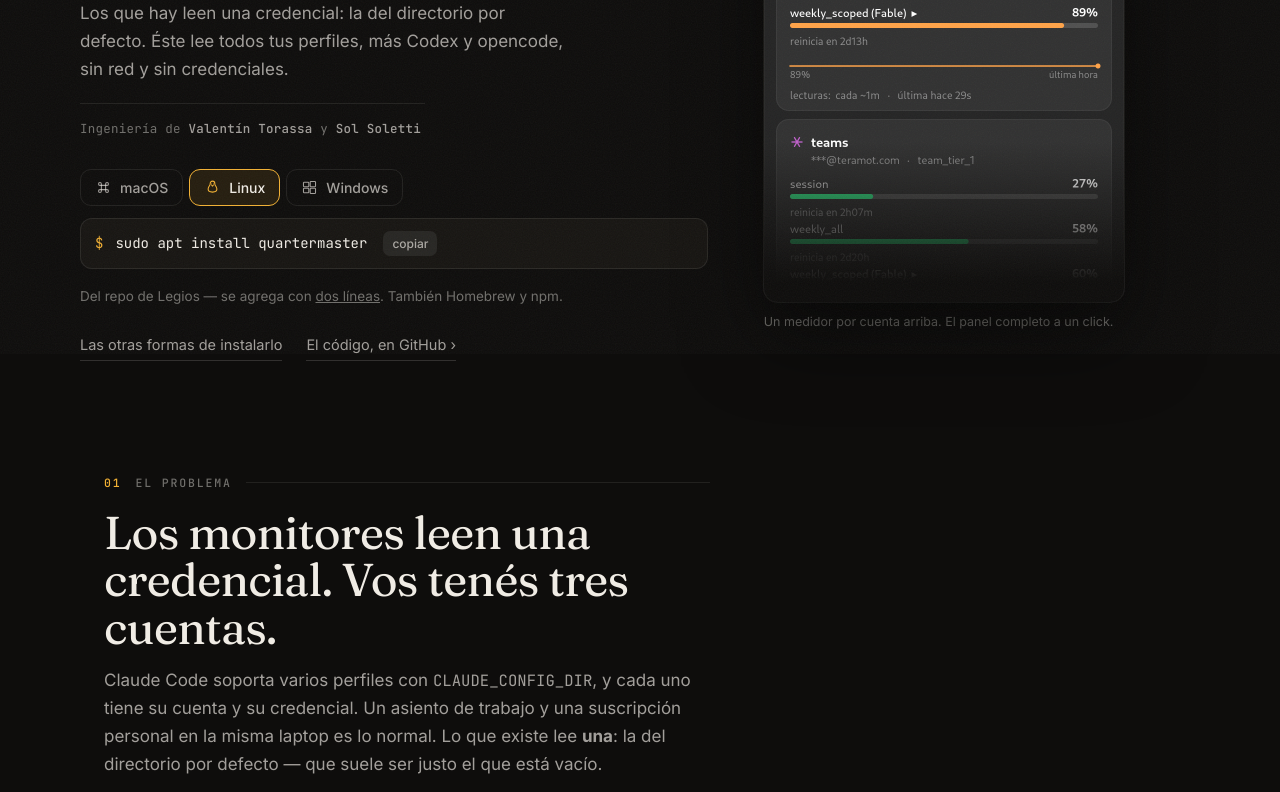
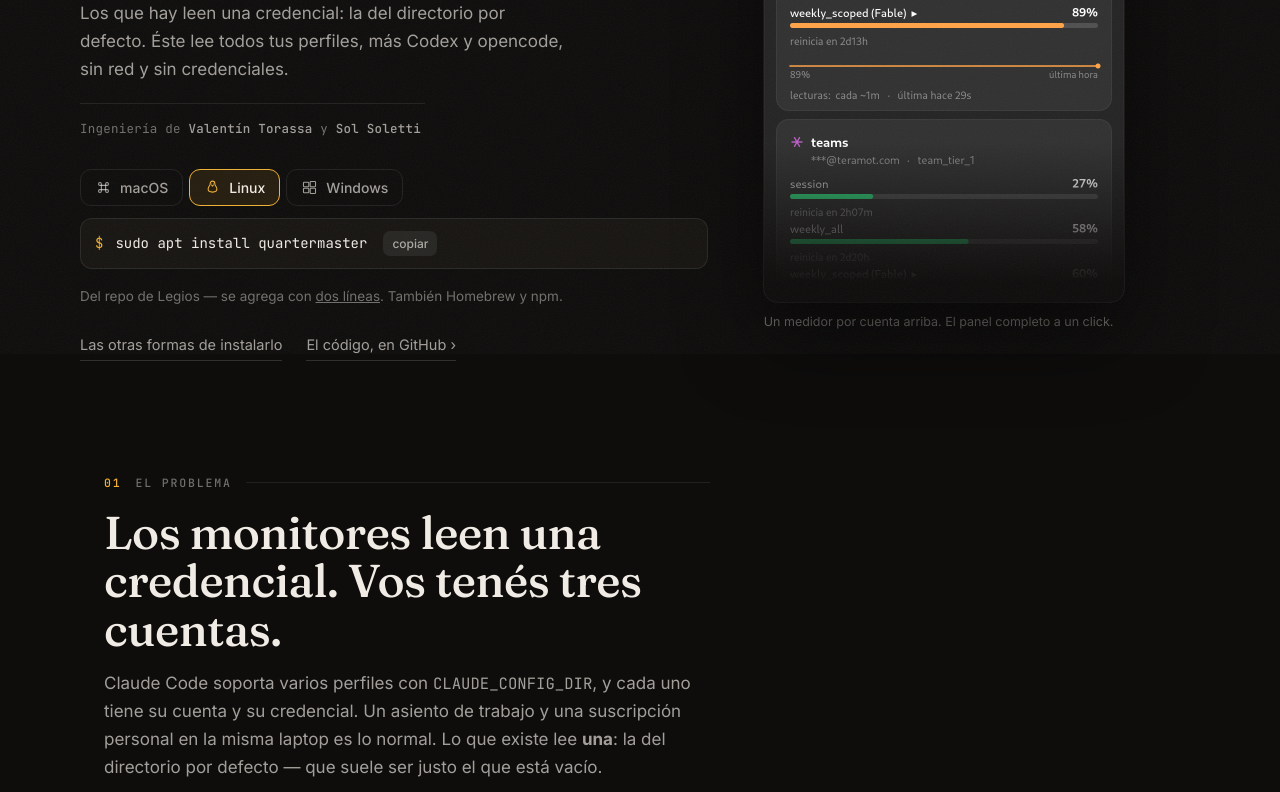
Before and after one commit to legiosai/quartermaster, a website: page docs/index.html in a window 1280 px wide. Shown: the part 446-1238 px from the top of the page. Drawn offline with Linux system fonts and the light colour scheme.

Commit message:
la fuente estaba puesta en su peor forma
Fraunces trae dos ejes que la definen y yo los tenía justo al revés. WONK en 1
mete las alternativas quebradas —la pata de la y, la oreja de la g— y el tamaño
óptico clavado en 100 la deja condensada y espinosa a cualquier cuerpo que no
sea enorme, que es exactamente lo que se veía raro. Con WONK en 0, opsz
automático y algo más de peso, la fuente elige el dibujo para el tamaño en que
se la usa, que es para lo que existe ese eje.

Se comparó contra Newsreader y Bricolage Grotesque en un espécimen con el texto
real del título y de las secciones, no de memoria.

Y el recorte de la bandeja de Windows: el anterior arrancaba arriba del borde de
la barra de tareas, así que se llevaba una franja de escritorio y dejaba los
iconos descentrados. Ahora empieza en la barra y termina en el wifi.

```diff
--- a/docs/index.html
+++ b/docs/index.html
@@ -13,7 +13,7 @@
 <meta name="twitter:card" content="summary_large_image">
 <link rel="preconnect" href="https://fonts.googleapis.com">
 <link rel="preconnect" href="https://fonts.gstatic.com" crossorigin>
-<link href="https://fonts.googleapis.com/css2?family=Fraunces:opsz,wght@9..144,400;9..144,600&family=Inter:wght@400;500;600;700&family=JetBrains+Mono:wght@400;500&display=swap" rel="stylesheet">
+<link href="https://fonts.googleapis.com/css2?family=Fraunces:opsz,wght@9..144,400..600&family=Inter:wght@400;500;600;700&family=JetBrains+Mono:wght@400;500&display=swap" rel="stylesheet">
 <style>
 :root{
   /* Los colores son los del programa: la rampa verde → ámbar → rojo con la que
@@ -37,8 +37,13 @@
 }
 .env{max-width:var(--ancho);margin:0 auto;padding:0 24px}
 a{color:inherit}
-h1,h2{font-family:var(--serif);font-weight:400;line-height:1.04;letter-spacing:-.015em;margin:0;
-  font-variation-settings:"SOFT" 40,"WONK" 1,"opsz" 100}
+/* Fraunces sin el eje WONK y con el tamaño óptico automático. Con WONK en 1
+   mete alternativas quiebradas —la pata de la y, la oreja de la g— y con el
+   opsz clavado en 100 sale condensada y espinosa a cualquier cuerpo que no sea
+   enorme. Con opsz automático la fuente elige el dibujo para el tamaño en que
+   se está usando, que es justamente para lo que existe ese eje. */
+h1,h2{font-family:var(--serif);font-weight:500;line-height:1.06;letter-spacing:-.012em;margin:0;
+  font-optical-sizing:auto;font-variation-settings:"SOFT" 60,"WONK" 0}
 h1{font-size:clamp(40px,5.2vw,66px);line-height:1.02;max-width:13ch}
 h2{font-size:clamp(32px,4vw,46px)}
 h3{font-size:17.5px;font-weight:600;letter-spacing:-.01em;margin:0;line-height:1.3}
```
Also changed, not shown: docs/img/windows-bandeja.png.
